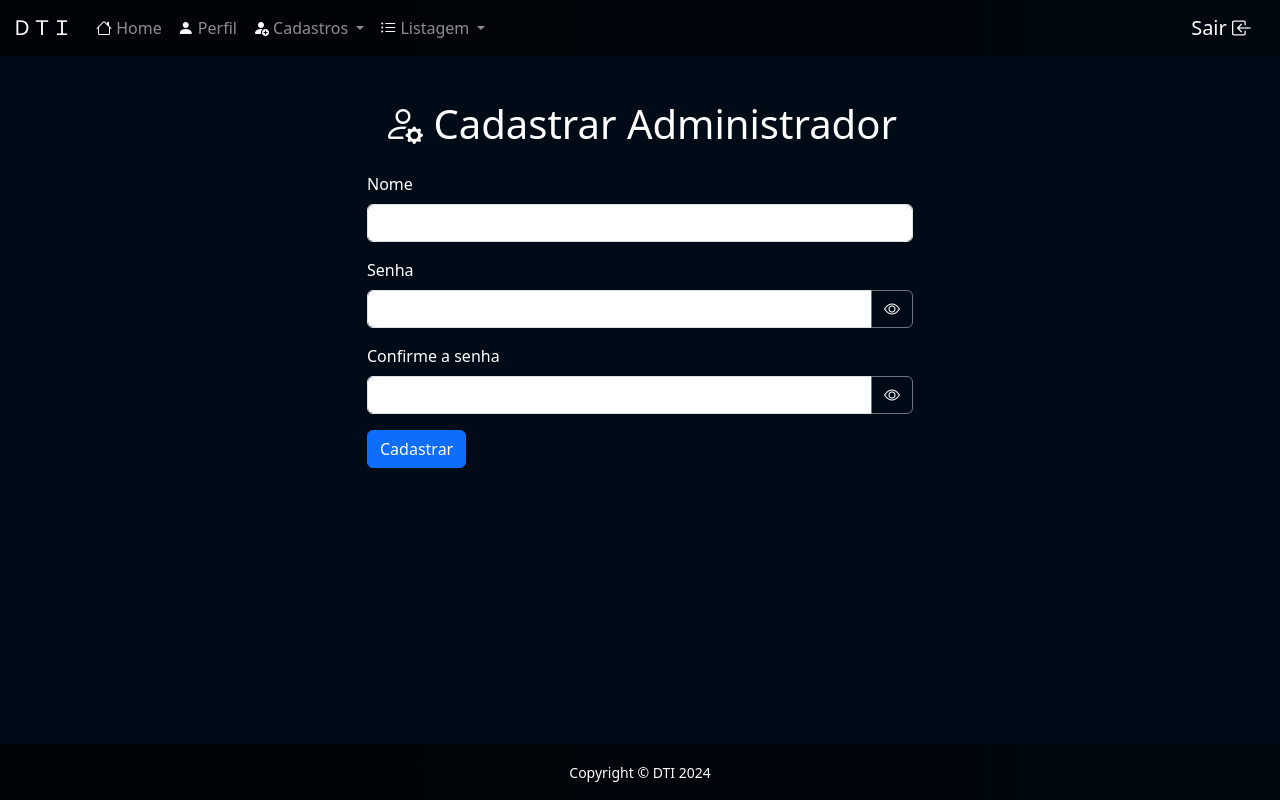
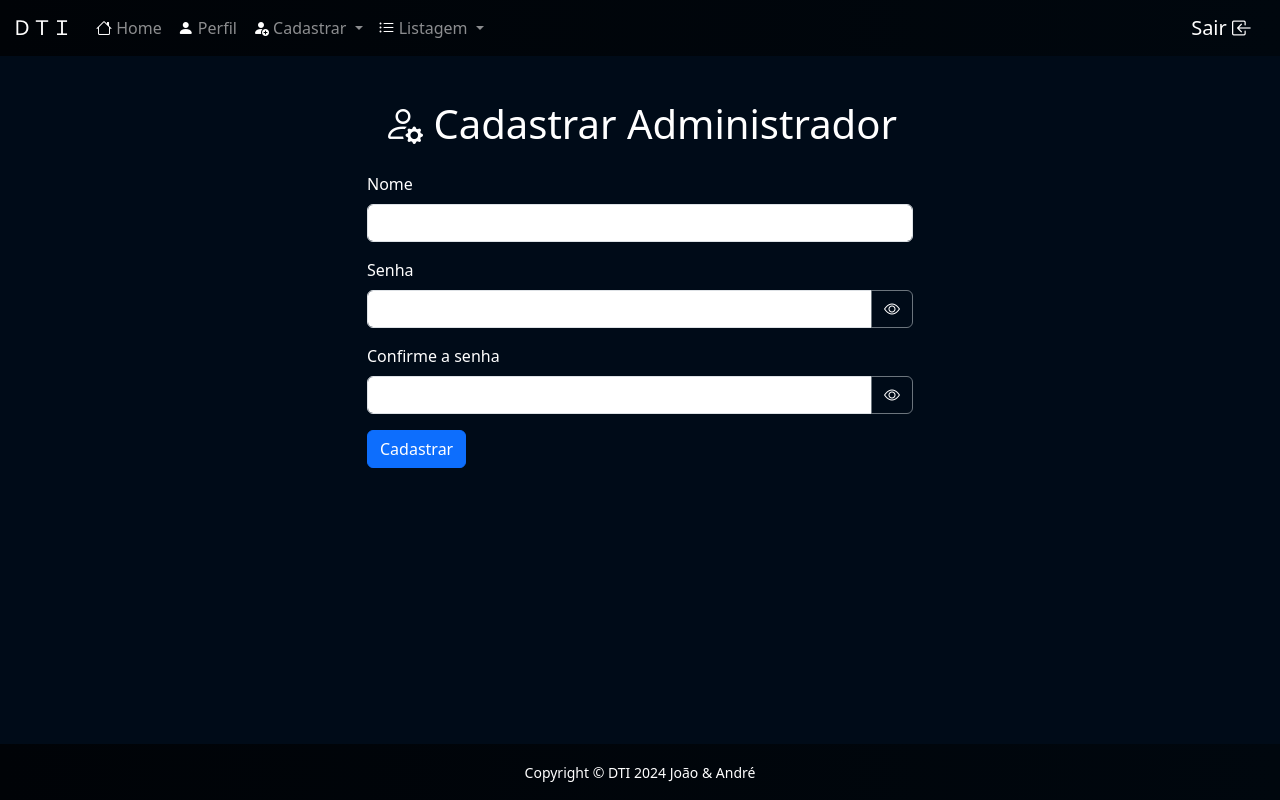
Before and after one commit to joaocuculo/entrega, a PHP site: page /cadastro/cad-adm.php in a window 1280 px wide. Run offline with PHP 8.4, Linux system fonts and the light colour scheme; a user stored in the database is signed in.

Commit message:
Add files via upload

```diff
--- a/template/menu01.php
+++ b/template/menu01.php
@@ -22,7 +22,7 @@
                     </li>
                     <li class="nav-item dropdown">
                         <a class="nav-link dropdown-toggle" role="button" data-bs-toggle="dropdown"  aria-expanded="false " >
-                        <i class="bi bi-person-fill-add"></i> Cadastros
+                        <i class="bi bi-person-fill-add"></i> Cadastrar
                         </a>
                         <ul class="dropdown-menu">
                             <li><a class="dropdown-item" href="../cadastro/cad-entrega.php">Entrega</a></li>
--- a/template/rodape01.php
+++ b/template/rodape01.php
@@ -1,6 +1,6 @@
 <!-- Sticky Footer -->
 <footer id="sticky-footer" style="background: linear-gradient(to right, #000307, #00070E); color: white;">
     <div class="container text-center">
-        <small>Copyright &copy; DTI 2024</small>
+        <small>Copyright &copy; DTI 2024 João & André</small>
     </div>
 </footer>
```
